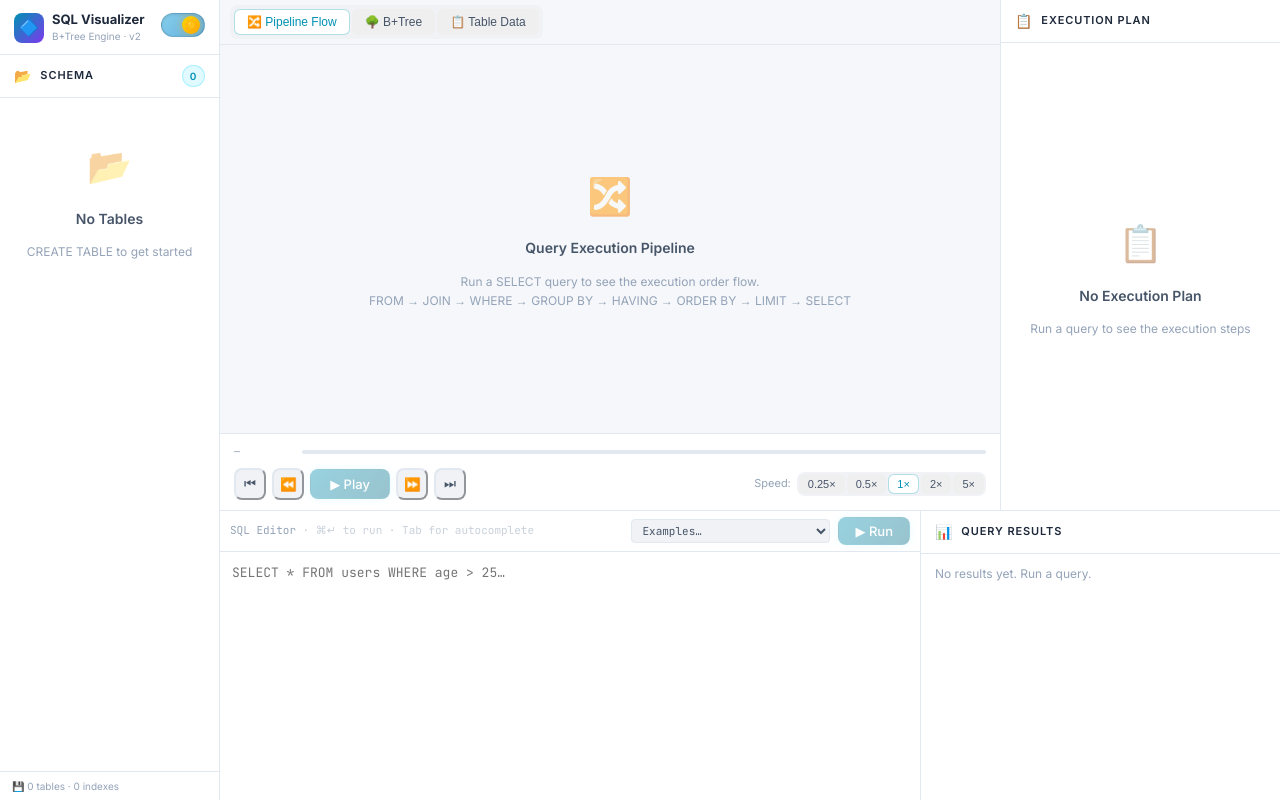
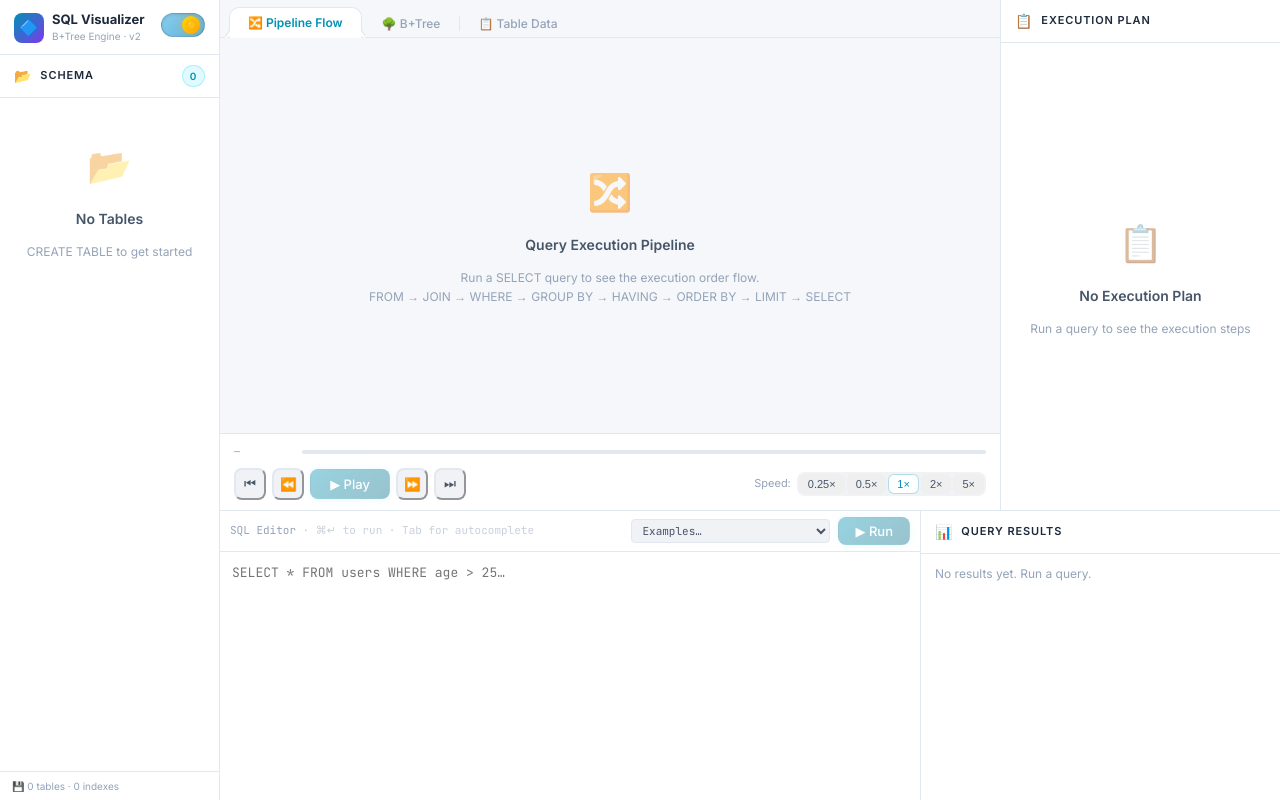
Before and after one commit to ashwin-athappan/sql-execution-visualizer, a Next.js app: page / in a window 1280 px wide. Built offline with nearby package versions, Linux system fonts and the light colour scheme.

Commit message:
feat(ui): update tabs to use Chrome-like styling

```diff
--- a/src/app/globals.css
+++ b/src/app/globals.css
@@ -667,7 +667,105 @@ main {
   min-height: 0;
 }
 
-/* ─── Tabs ──────────────────────────────────────────────────────────────── */
+/* ─── Chrome-style Tabs ─────────────────────────────────────────────────── */
+.chrome-tab-bar {
+  display: flex;
+  align-items: flex-end;
+  padding: 0 8px;
+  background: var(--bg-base);
+  position: relative;
+  flex-shrink: 0;
+  min-height: 38px;
+  /* The bottom border spans the full tab bar; active tab will mask it */
+  border-bottom: 1px solid var(--border);
+}
+
+.chrome-tab {
+  position: relative;
+  padding: 7px 18px 7px;
+  font-size: 12px;
+  font-weight: 500;
+  cursor: pointer;
+  color: var(--text-muted);
+  background: transparent;
+  border: none;
+  border-radius: 10px 10px 0 0;
+  margin: 0 1px;
+  bottom: -1px;
+  /* overlap the tab-bar border */
+  transition: color 0.2s ease, background 0.2s ease;
+  z-index: 0;
+  font-family: var(--font-sans);
+  white-space: nowrap;
+}
+
+.chrome-tab:hover {
+  color: var(--text-secondary);
+  background: var(--bg-hover);
+}
+
+.chrome-tab.active {
+  color: var(--text-primary);
+  background: var(--bg-surface);
+  z-index: 2;
+  border: 1px solid var(--border);
+  border-bottom: 1px solid var(--bg-surface);
+  /* mask bottom border */
+  font-weight: 600;
+}
+
+/* Curved "feet" on the active tab — the small curves that connect to the bar */
+.chrome-tab.active::before,
+.chrome-tab.active::after {
+  content: '';
+  position: absolute;
+  bottom: -1px;
+  width: 10px;
+  height: 10px;
+  z-index: 2;
+}
+
+.chrome-tab.active::before {
+  left: -10px;
+  border-bottom-right-radius: 10px;
+  box-shadow: 4px 0 0 0 var(--bg-surface);
+  border-bottom: 1px solid var(--border);
+  border-right: 1px solid var(--border);
+  clip-path: inset(0 0 0 50%);
+}
+
+.chrome-tab.active::after {
+  right: -10px;
+  border-bottom-left-radius: 10px;
+  box-shadow: -4px 0 0 0 var(--bg-surface);
+  border-bottom: 1px solid var(--border);
+  border-left: 1px solid var(--border);
+  clip-path: inset(0 50% 0 0);
+}
+
+/* Accent indicator on active tab */
+.chrome-tab.active .chrome-tab-label {
+  color: var(--accent-cyan);
+}
+
+.chrome-tab-label {
+  display: flex;
+  align-items: center;
+  gap: 6px;
+}
+
+/* Separator between inactive tabs */
+.chrome-tab:not(.active)+.chrome-tab:not(.active)::before {
+  content: '';
+  position: absolute;
+  left: -1px;
+  top: 25%;
+  height: 50%;
+  width: 1px;
+  background: var(--border);
+}
+
+/* ─── Legacy .tabs fallback (keep for non-chrome-tab usage) ────────────── */
 .tabs {
   display: flex;
   align-items: center;
--- a/src/components/layout/VizPanel.tsx
+++ b/src/components/layout/VizPanel.tsx
@@ -57,23 +57,17 @@ export function VizPanel({
     return (
         <div style={{ display: 'flex', flexDirection: 'column', overflow: 'hidden', minWidth: 0 }}>
 
-            {/* ── Tab bar ───────────────────────────────────────────────── */}
-            <div style={{
-                display: 'flex', alignItems: 'center',
-                padding: '5px 10px', borderBottom: '1px solid var(--border)',
-                gap: 8, flexShrink: 0,
-            }}>
-                <div className="tabs">
-                    <button className={`tab ${vizTab === 'pipeline' ? 'active' : ''}`} onClick={() => onVizTabChange('pipeline')}>
-                        🔀 Pipeline Flow
-                    </button>
-                    <button className={`tab ${vizTab === 'tree' ? 'active' : ''}`} onClick={() => onVizTabChange('tree')}>
-                        🌳 B+Tree
-                    </button>
-                    <button className={`tab ${vizTab === 'table' ? 'active' : ''}`} onClick={() => onVizTabChange('table')}>
-                        📋 Table Data
-                    </button>
-                </div>
+            {/* ── Chrome-style tab bar ─────────────────────────────────── */}
+            <div className="chrome-tab-bar">
+                <button className={`chrome-tab ${vizTab === 'pipeline' ? 'active' : ''}`} onClick={() => onVizTabChange('pipeline')}>
+                    <span className="chrome-tab-label">🔀 Pipeline Flow</span>
+                </button>
+                <button className={`chrome-tab ${vizTab === 'tree' ? 'active' : ''}`} onClick={() => onVizTabChange('tree')}>
+                    <span className="chrome-tab-label">🌳 B+Tree</span>
+                </button>
+                <button className={`chrome-tab ${vizTab === 'table' ? 'active' : ''}`} onClick={() => onVizTabChange('table')}>
+                    <span className="chrome-tab-label">📋 Table Data</span>
+                </button>
 
                 {/* Table selector dropdown */}
                 {schemaTables.length > 0 && (
@@ -94,7 +88,7 @@ export function VizPanel({
 
                 {/* Step badge */}
                 {currentStep && (
-                    <div className="badge badge-cyan" style={{ fontSize: 9 }}>
+                    <div className="badge badge-cyan" style={{ fontSize: 9, marginLeft: schemaTables.length > 0 ? 0 : 'auto' }}>
                         Step {currentStepIndex + 1}/{steps.length}
                     </div>
                 )}
```
Also changed, not shown: public/logo.svg (added).
